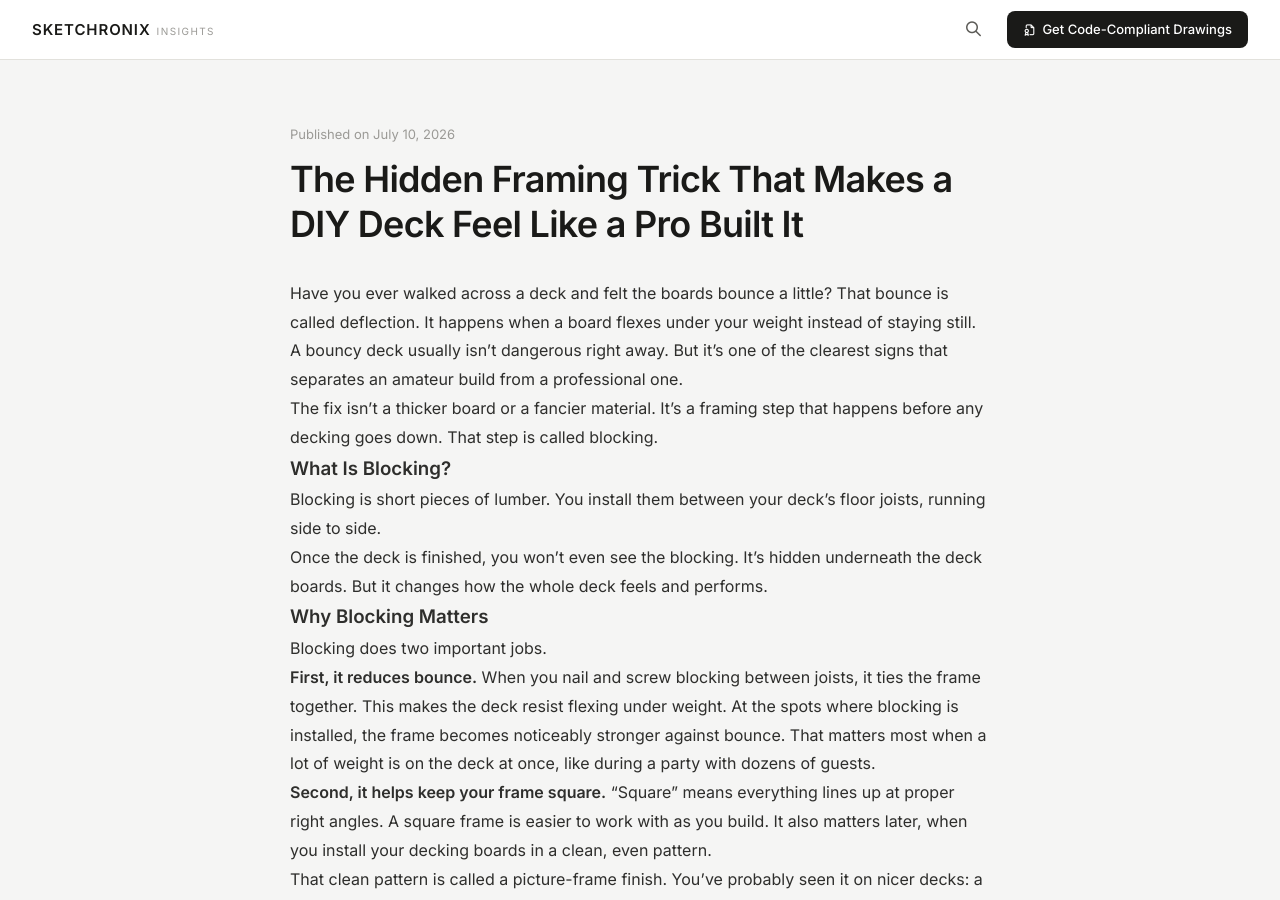
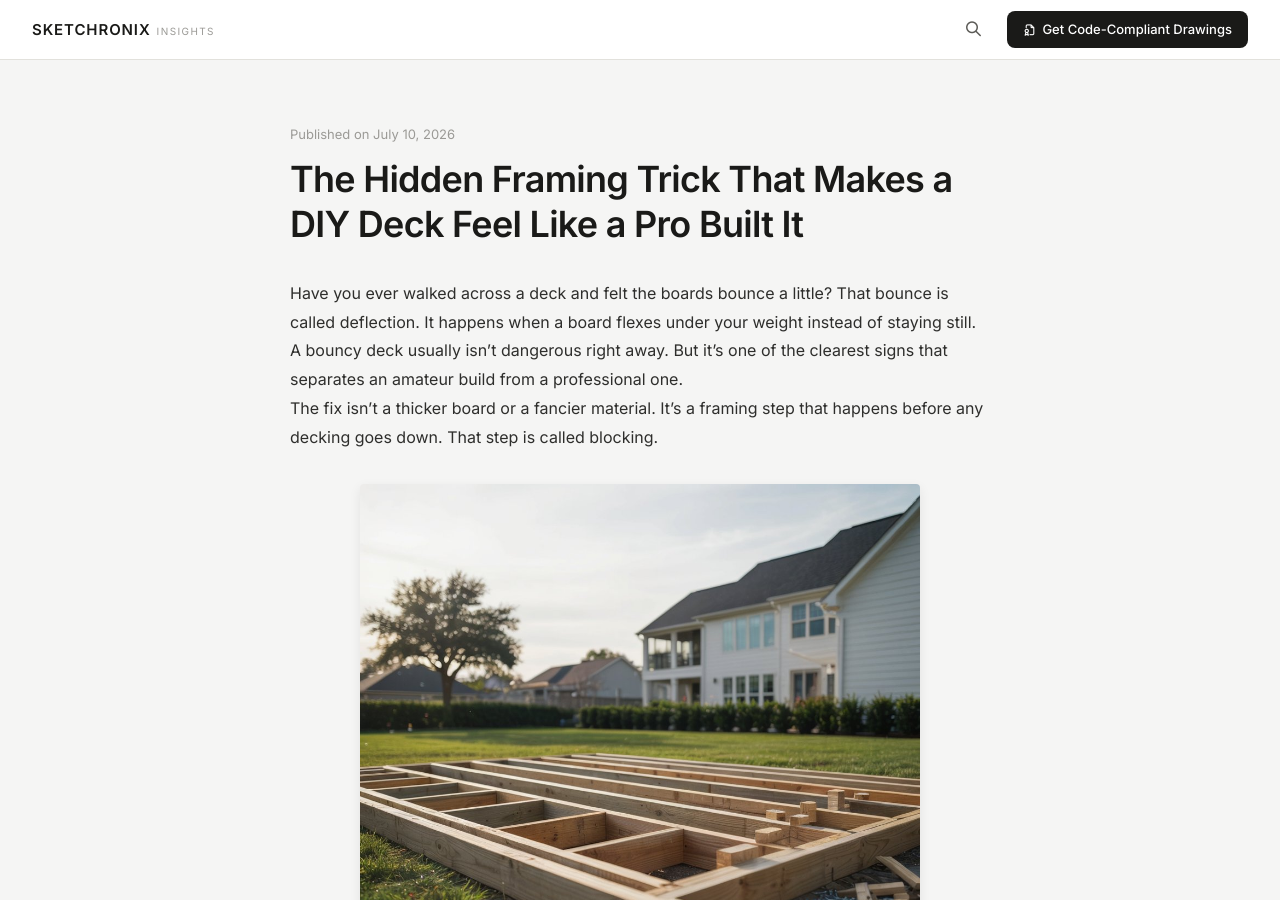
Before and after one commit to sketchronixx/blog, a Jekyll site: the page built from _posts/2026-07-10-deck-blocking-system-professional-strength-v2.md, in a window 1280 px wide and 900 px high. Built offline with Jekyll 4.4.1, drawn with Linux system fonts in a browser that asks for light colours.

Commit message:
Update 2026-07-10-deck-blocking-system-professional-strength-v2.md

```diff
--- a/_posts/2026-07-10-deck-blocking-system-professional-strength-v2.md
+++ b/_posts/2026-07-10-deck-blocking-system-professional-strength-v2.md
@@ -9,6 +9,9 @@ Have you ever walked across a deck and felt the boards bounce a little? That bou
 A bouncy deck usually isn't dangerous right away. But it's one of the clearest signs that separates an amateur build from a professional one.
 
 The fix isn't a thicker board or a fancier material. It's a framing step that happens before any decking goes down. That step is called blocking.
+ <div style="text-align: center; margin: 2rem 0;">
+  <img src="/assets/images/deck-blocking-between-joists-pressure-treated-deck-frame.jpg" alt="Deck ledger board flashing and structural framing connection diagram" style="max-width: 80%; height: auto; border-radius: 4px; box-shadow: 0 4px 12px rgba(0,0,0,0.08);">
+</div>
 
 ### What Is Blocking?
 
```
